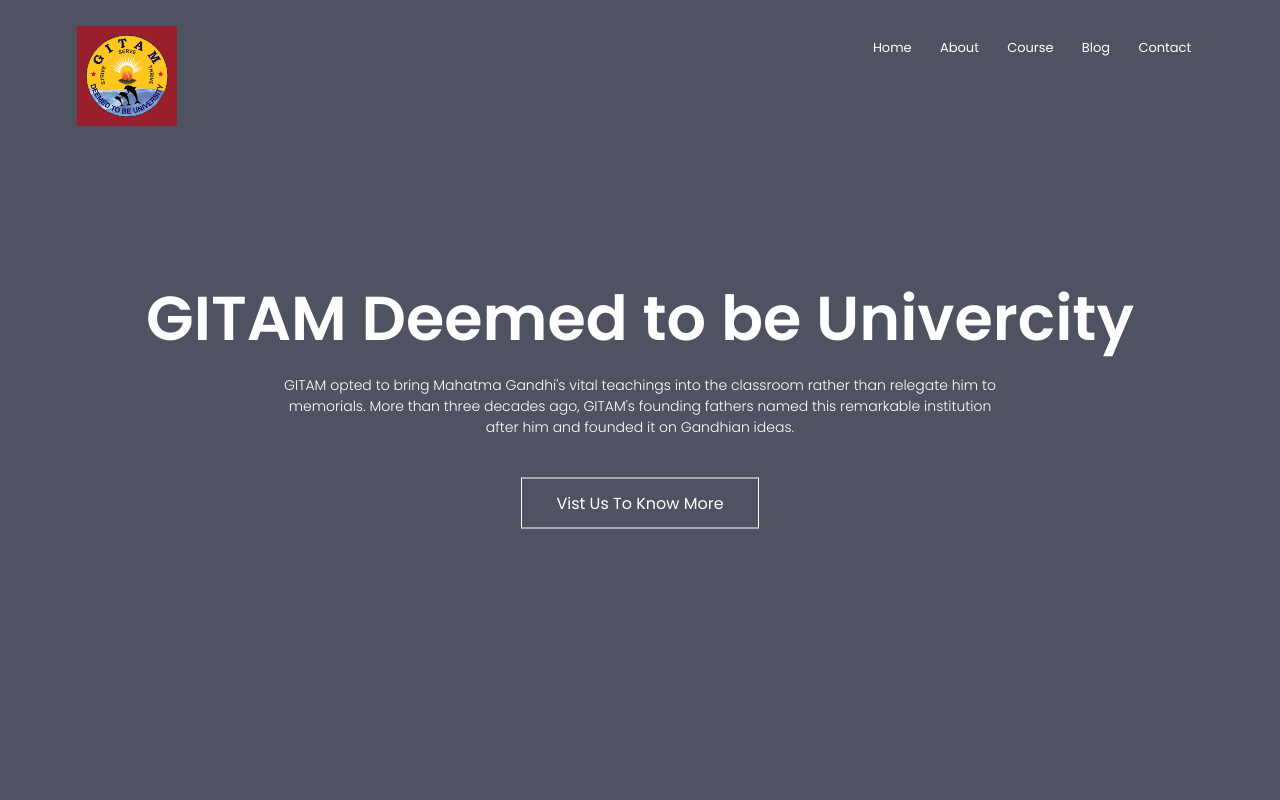
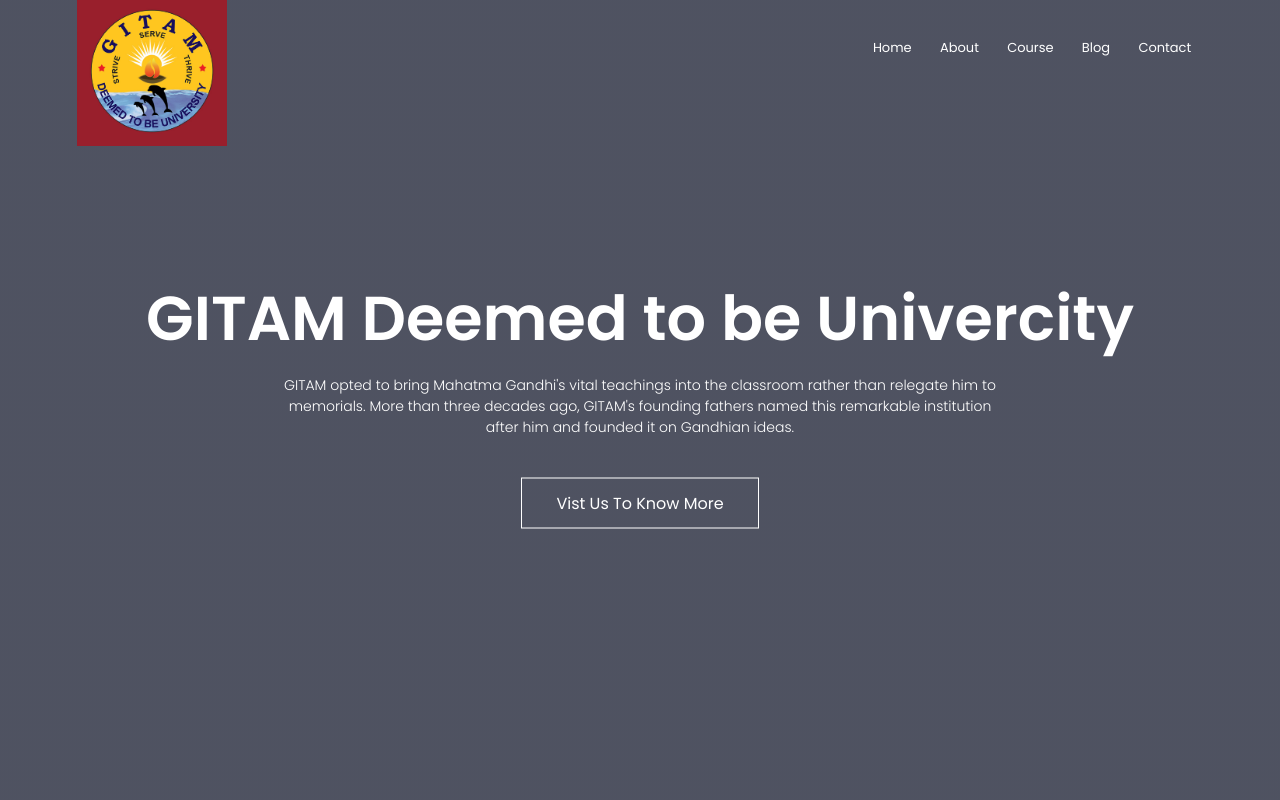
Before and after one commit to Nitish-op/Gitam-University, a plain HTML site: page index.html in a window 1280 px wide. Shown: the top 800 px of the page. Drawn offline with Linux system fonts and the light colour scheme.

Commit message:
Update style.css

```diff
--- a/style.css
+++ b/style.css
@@ -20,7 +20,8 @@
 }
 
 nav img{
-width: 100px;
+margin-top: -30px;
+width: 150px;
 }
 
 .nav-links{
```
